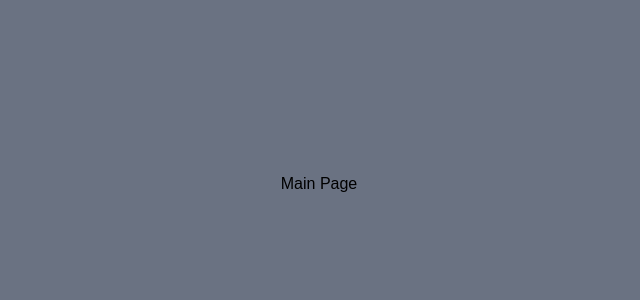
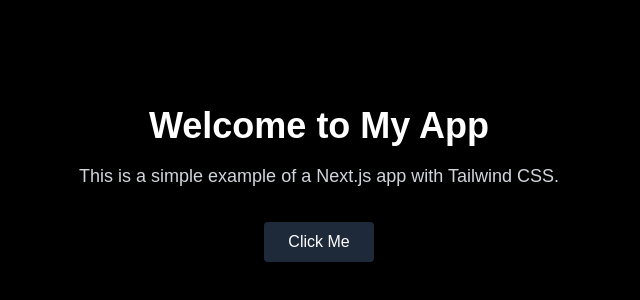
Before and after one commit to AlperCeyhun/llm-classification-finetuning, a Next.js app: page / in a window 1280 px wide. Shown: the part 216-516 px from the top of the page, without its empty margins (321-961 px from the left). Built offline with nearby package versions, Linux system fonts and the light colour scheme.

Commit message:
test toaster

```diff
--- a/src/app/page.tsx
+++ b/src/app/page.tsx
@@ -1,10 +1,30 @@
 "use client";
 import React from 'react';
+import toast, { Toaster } from 'react-hot-toast';
 
 export default function Home() {
+  const handleClick = () => {
+    toast.success('Button clicked!');
+  }
   return (
-    <div className="flex flex-col items-center justify-center h-screen bg-gray-500 text-black">
-      Main Page
+    <div className="flex flex-col items-center justify-center h-screen bg-black text-white">
+      <Toaster
+        position="bottom-right"
+        toastOptions={{
+          style: {
+            background: "#111",
+            color: "#fff",
+          },
+        }}
+      />
+      <h1 className="text-4xl font-bold mb-4">Welcome to My App</h1>
+      <p className="text-lg mb-8 text-gray-300">This is a simple example of a Next.js app with Tailwind CSS.</p>
+      <button
+        className="px-6 py-2 bg-gray-800 text-white rounded hover:bg-gray-700 transition"
+        onClick={handleClick}
+      >
+        Click Me
+      </button>
     </div>
   );
 }
```
